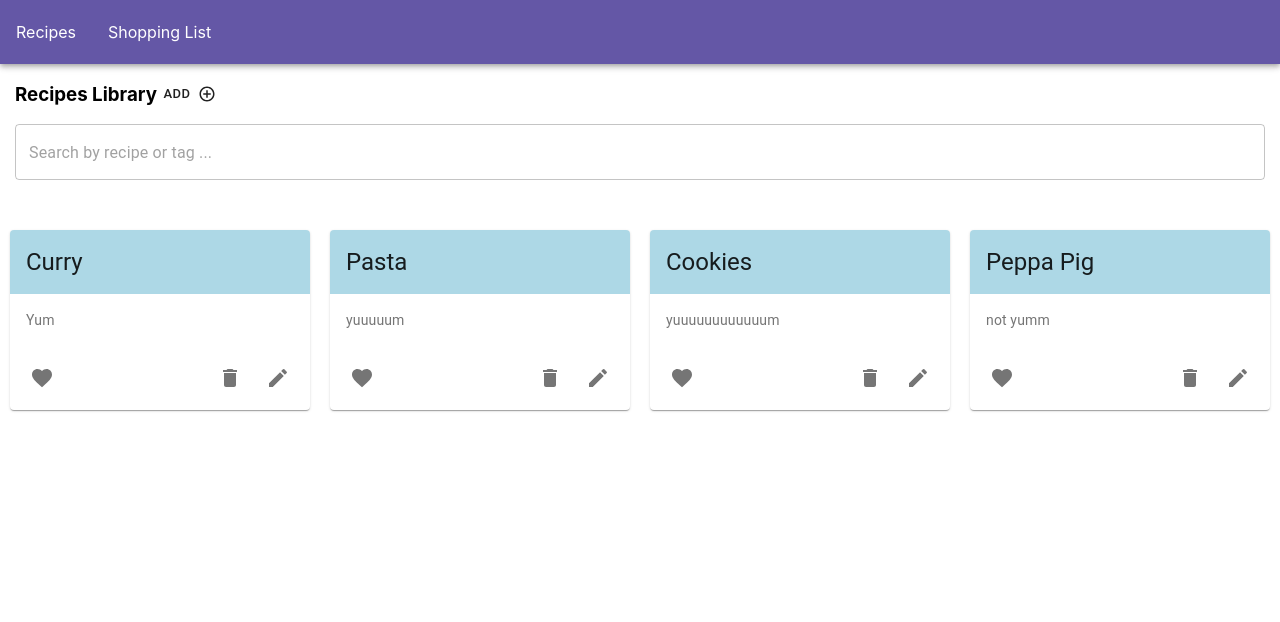
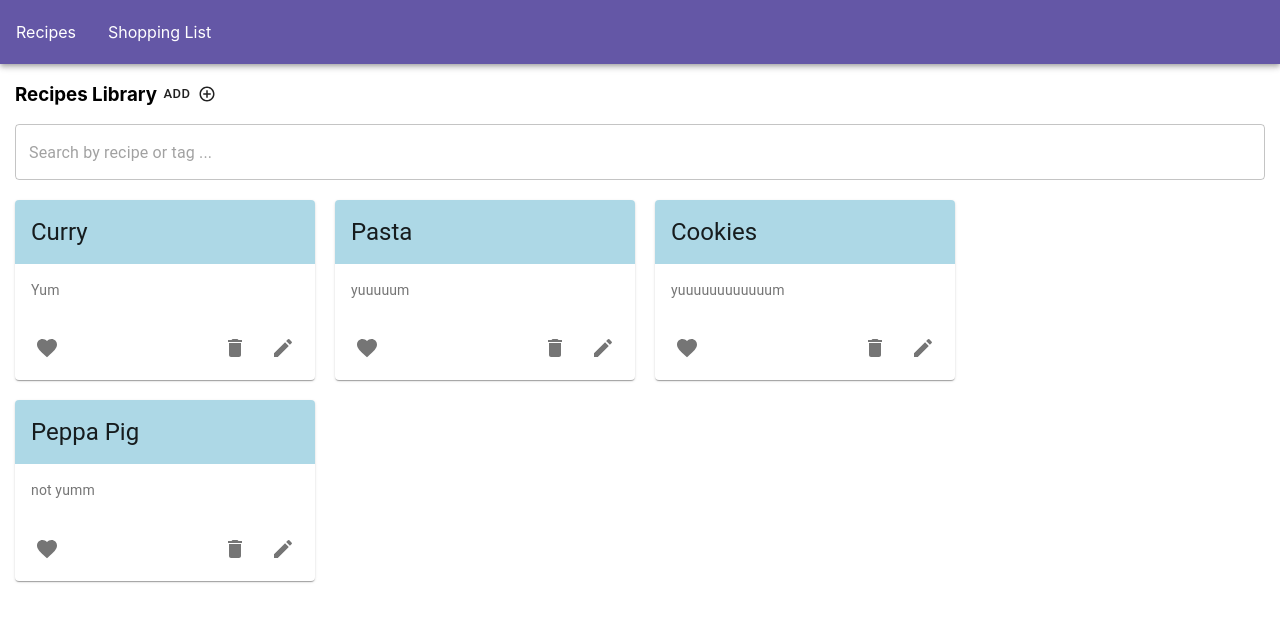
Before and after one commit to elainetsun/meal-planning-app, a React (Create React App) app in the folder meal-planning/: page /recipes in a window 1280 px wide. Shown: the top 622 px of the page. Built offline with nearby package versions, Linux system fonts and the light colour scheme.

Commit message:
more styling

```diff
--- a/meal-planning/src/components/recipe-library/RecipesLibrary.module.scss
+++ b/meal-planning/src/components/recipe-library/RecipesLibrary.module.scss
@@ -2,7 +2,8 @@
   display: flex;
   flex-direction: row;
   flex-wrap: wrap;
-  padding-top: 40px;
+  padding-top: 10px;
+  padding-left: 5px;
 }
 
 .recipesHeader {
```
